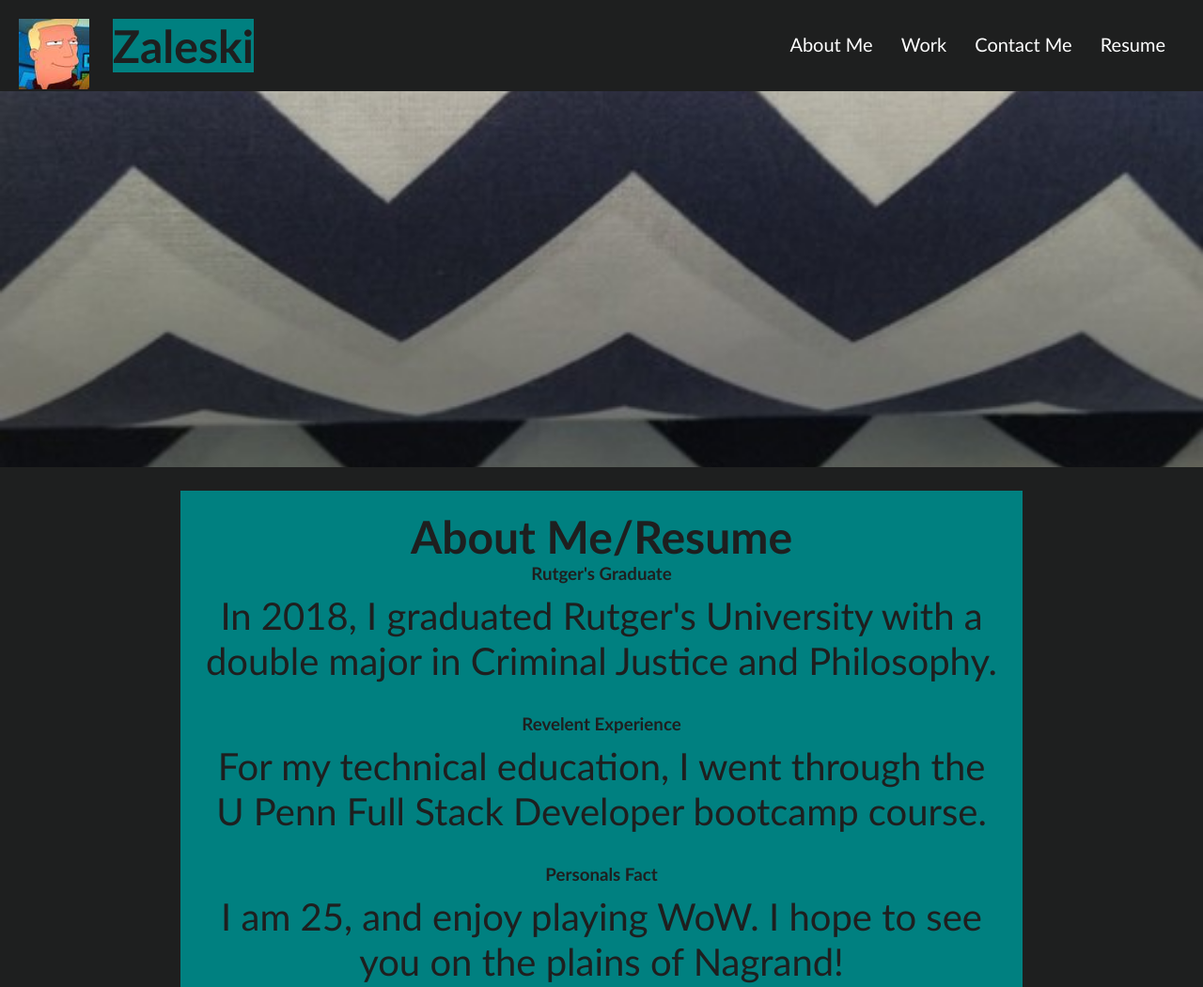
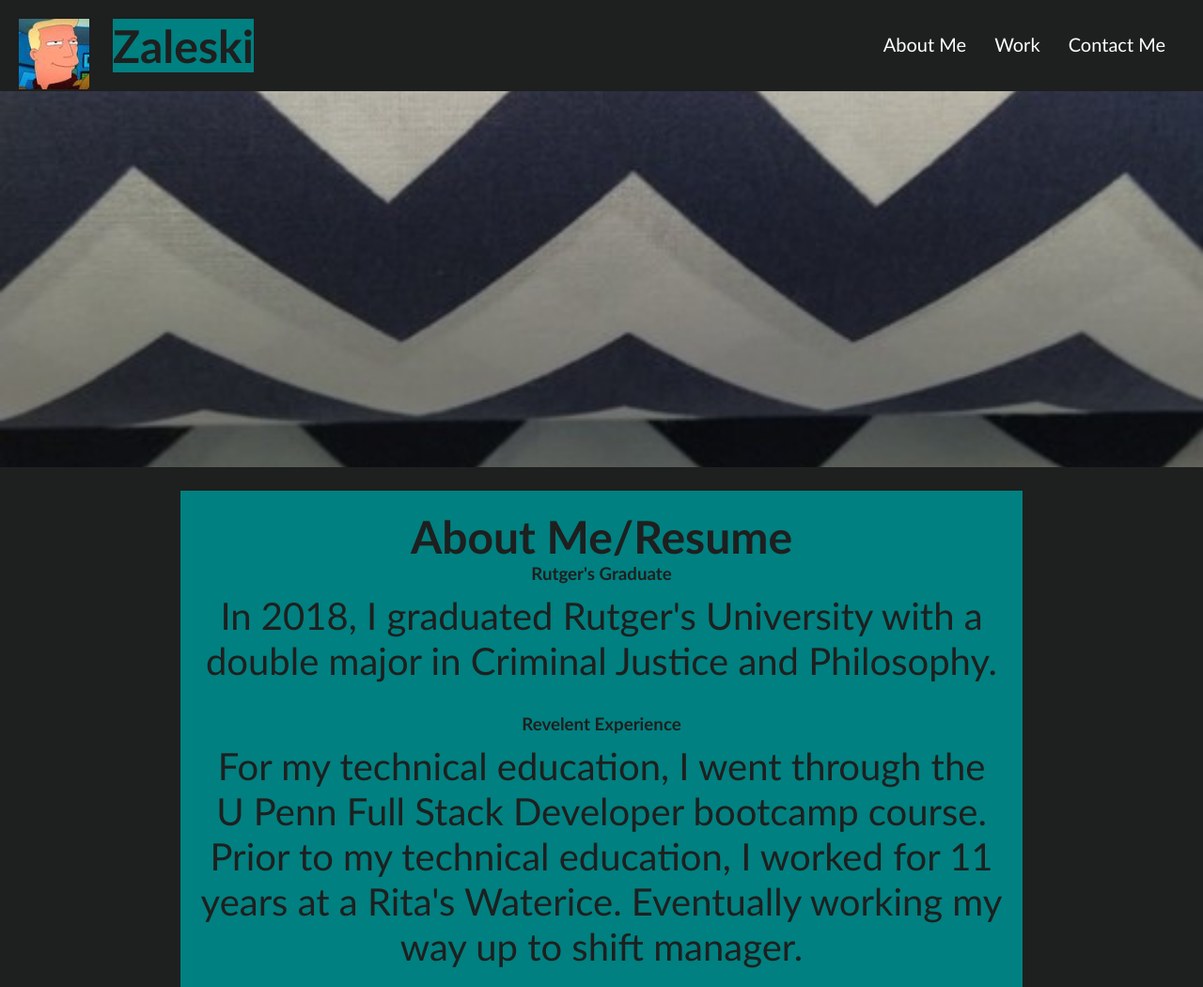
Before and after one commit to kingcrowz/Portfolio, a plain HTML site: page index.html in a window 1280 px wide. Shown: the top 1050 px of the page at 94% size. Drawn offline with Linux system fonts and the light colour scheme.

Commit message:
updated index.html

```diff
--- a/index.html
+++ b/index.html
@@ -23,9 +23,6 @@
                 <li>
                     <a href="#ContactMe">Contact Me</a>
                 </li>
-                <li>
-                  <a href="#social-media-marketing">Resume</a>
-              </li>
             </ul>
         </nav>
     </header>
@@ -42,7 +39,7 @@
         <div class="About-Me">
             <h3>Revelent Experience</h3>
             <a>
-                  For my technical education, I went through the U Penn Full Stack Developer bootcamp course.
+                  For my technical education, I went through the U Penn Full Stack Developer bootcamp course.  Prior to my technical education, I worked for 11 years at a Rita's Waterice. Eventually working my way up to shift manager.
             </a>
         </div>
         <div class="About-Me">
```
